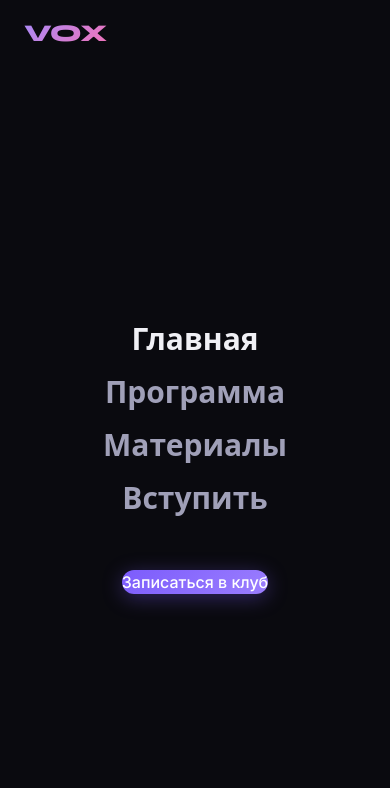
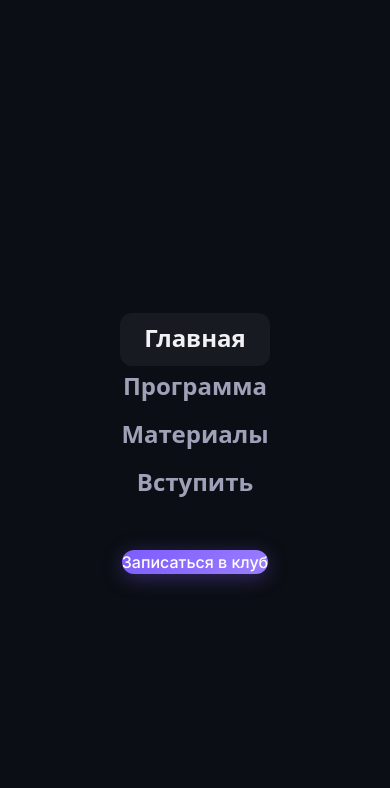
Before and after one commit to tima0011/vox-club, a plain HTML site: page index.html in a window 390 px wide. Both pictures are taken after a click on the button "Открыть меню". Shown: the top 788 px of the page. Drawn offline with Linux system fonts and the light colour scheme.

Commit message:
fix: mobile navigation menu overlay and z-index

```diff
--- a/css/layout.css
+++ b/css/layout.css
@@ -6,7 +6,7 @@
   top: 0;
   left: 0;
   right: 0;
-  z-index: 1000;
+  z-index: 10000;
   height: var(--nav-height);
   transition: all var(--transition-slow);
 }
@@ -149,6 +149,17 @@
   transform-origin: center;
 }
 
+.burger[aria-expanded="true"] {
+  position: fixed;
+  top: max(18px, env(safe-area-inset-top, 18px));
+  right: max(20px, env(safe-area-inset-right, 20px));
+  z-index: 10001;
+}
+
+.burger[aria-expanded="true"] span {
+  background: #ffffff;
+}
+
 .burger[aria-expanded="true"] span:nth-child(1) {
   transform: translateY(7px) rotate(45deg);
 }
@@ -171,19 +182,27 @@
 /* ── MOBILE MENU ── */
 .mobile-menu {
   position: fixed;
-  inset: var(--nav-height) 0 0 0;
-  background: var(--color-bg);
-  z-index: 999;
+  top: 0;
+  left: 0;
+  width: 100%;
+  height: 100vh;
+  height: 100dvh;
+  background: #0b0e14;
+  z-index: 9999;
   display: flex;
   flex-direction: column;
   align-items: center;
   justify-content: center;
   gap: var(--space-8);
+  padding: max(88px, calc(var(--nav-height) + env(safe-area-inset-top, 24px))) var(--space-6) max(36px, env(safe-area-inset-bottom, 36px));
+  box-sizing: border-box;
+  overflow-y: auto;
+  -webkit-overflow-scrolling: touch;
   transition: opacity var(--transition-slow), transform var(--transition-slow);
 }
 
 .mobile-menu[hidden] {
-  display: none;
+  display: none !important;
 }
 
 .mobile-menu.animating {
--- a/css/pages/home.css
+++ b/css/pages/home.css
@@ -2,12 +2,12 @@
 
 /* ── HERO ── */
 .hero {
-  min-height: 100vh;
+  min-height: calc(100vh - var(--nav-height));
   display: flex;
   align-items: center;
   position: relative;
   overflow: hidden;
-  padding-top: var(--nav-height);
+  padding-top: 0;
 }
 
 /* Background grid */
@@ -166,3 +166,18 @@
   transform-origin: top;
   animation: scrollLine 1.8s ease-in-out infinite;
 }
+
+/* ── MOBILE HERO RESPONSIVE ── */
+@media (max-width: 768px) {
+  .hero {
+    min-height: auto;
+    padding-top: var(--space-4);
+    padding-bottom: var(--space-12);
+    align-items: flex-start;
+  }
+
+  .hero-content {
+    padding-top: var(--space-4);
+    padding-bottom: var(--space-4);
+  }
+}
--- a/css/spa.css
+++ b/css/spa.css
@@ -1,17 +1,106 @@
 /* css/spa.css - SPA view transitions + page-specific layouts */
+
+/* ===================================================
+   MAIN CONTAINER & PAGE SPACING
+   =================================================== */
+
+#app {
+  padding-top: var(--nav-height);
+  box-sizing: border-box;
+  min-height: 100vh;
+}
+
+/* ===================================================
+   MOBILE NAVIGATION MENU OVERLAY (Шторка)
+   =================================================== */
+
+.mobile-menu {
+  position: fixed;
+  top: 0;
+  left: 0;
+  width: 100%;
+  height: 100vh;
+  height: 100dvh;
+  background: #0b0e14;
+  z-index: 9999;
+  display: flex;
+  flex-direction: column;
+  align-items: center;
+  justify-content: center;
+  gap: var(--space-8);
+  padding: max(88px, calc(var(--nav-height) + env(safe-area-inset-top, 24px))) var(--space-6) max(36px, env(safe-area-inset-bottom, 36px));
+  box-sizing: border-box;
+  overflow-y: auto;
+  -webkit-overflow-scrolling: touch;
+  transition: opacity var(--transition-slow), transform var(--transition-slow);
+}
+
+.mobile-menu[hidden] {
+  display: none !important;
+}
+
+.mobile-menu.animating {
+  display: flex;
+}
+
+.mobile-nav-links {
+  display: flex;
+  flex-direction: column;
+  align-items: center;
+  gap: var(--space-3);
+  margin: 0;
+  padding: 0;
+  list-style: none;
+}
+
+.mobile-nav-link {
+  font-family: var(--font-heading);
+  font-size: clamp(var(--text-2xl), 5vw, var(--text-3xl));
+  font-weight: 700;
+  color: var(--color-text-2);
+  padding: var(--space-3) var(--space-6);
+  border-radius: var(--radius-md);
+  transition: all var(--transition-fast);
+  text-decoration: none;
+  text-align: center;
+}
+
+.mobile-nav-link:hover,
+.mobile-nav-link.active {
+  color: var(--color-text);
+  background: rgba(255, 255, 255, 0.05);
+}
+
+.mobile-cta {
+  margin-top: var(--space-4);
+}
+
+/* Кнопка закрытия (крестик) четко зафиксирована в правом верхнем углу с безопасными отступами */
+.burger[aria-expanded="true"],
+.mobile-close-btn {
+  position: fixed;
+  top: max(18px, env(safe-area-inset-top, 18px));
+  right: max(20px, env(safe-area-inset-right, 20px));
+  z-index: 10001;
+}
+
+.burger[aria-expanded="true"] span {
+  background: #ffffff;
+}
 
 /* ===================================================
    VIEW SYSTEM
    =================================================== */
 
 .view {
-  min-height: 100vh;
-  padding-top: var(--nav-height);
+  min-height: calc(100vh - var(--nav-height));
+  padding-top: 0;
   opacity: 1;
   transform: translateY(0);
   transition:
     opacity 320ms cubic-bezier(0.4, 0, 0.2, 1),
     transform 320ms cubic-bezier(0.4, 0, 0.2, 1);
+  box-sizing: border-box;
 }
 
 /* Entering: invisible, shifted slightly down */
@@ -42,7 +131,7 @@
    =================================================== */
 .view-hero {
   position: relative;
-  padding: calc(var(--nav-height) + var(--space-6)) 0 var(--space-6);
+  padding: var(--space-8) 0 var(--space-6);
   overflow: hidden;
 }
 
--- a/js/nav.js
+++ b/js/nav.js
@@ -24,6 +24,7 @@
         var isOpen = burger.getAttribute('aria-expanded') === 'true';
         var nextState = !isOpen;
         burger.setAttribute('aria-expanded', String(nextState));
+        burger.setAttribute('aria-label', nextState ? 'Закрыть меню' : 'Открыть меню');
         if (nextState) {
           mobileMenu.removeAttribute('hidden');
           document.body.style.overflow = 'hidden';
@@ -37,11 +38,22 @@
       document.addEventListener('keydown', function (e) {
         if (e.key === 'Escape' && burger.getAttribute('aria-expanded') === 'true') {
           burger.setAttribute('aria-expanded', 'false');
+          burger.setAttribute('aria-label', 'Открыть меню');
           mobileMenu.setAttribute('hidden', '');
           document.body.style.overflow = '';
           burger.focus();
         }
       });
+
+      /* Close on backdrop tap */
+      mobileMenu.addEventListener('click', function (e) {
+        if (e.target === mobileMenu) {
+          burger.setAttribute('aria-expanded', 'false');
+          burger.setAttribute('aria-label', 'Открыть меню');
+          mobileMenu.setAttribute('hidden', '');
+          document.body.style.overflow = '';
+        }
+      });
     }
   });
 })();
--- a/js/router.js
+++ b/js/router.js
@@ -106,6 +106,7 @@
     var mobileMenu = document.getElementById('mobile-menu');
     if (burger && burger.getAttribute('aria-expanded') === 'true') {
       burger.setAttribute('aria-expanded', 'false');
+      burger.setAttribute('aria-label', 'Открыть меню');
       if (mobileMenu) { mobileMenu.setAttribute('hidden', ''); }
       document.body.style.overflow = '';
     }
```
